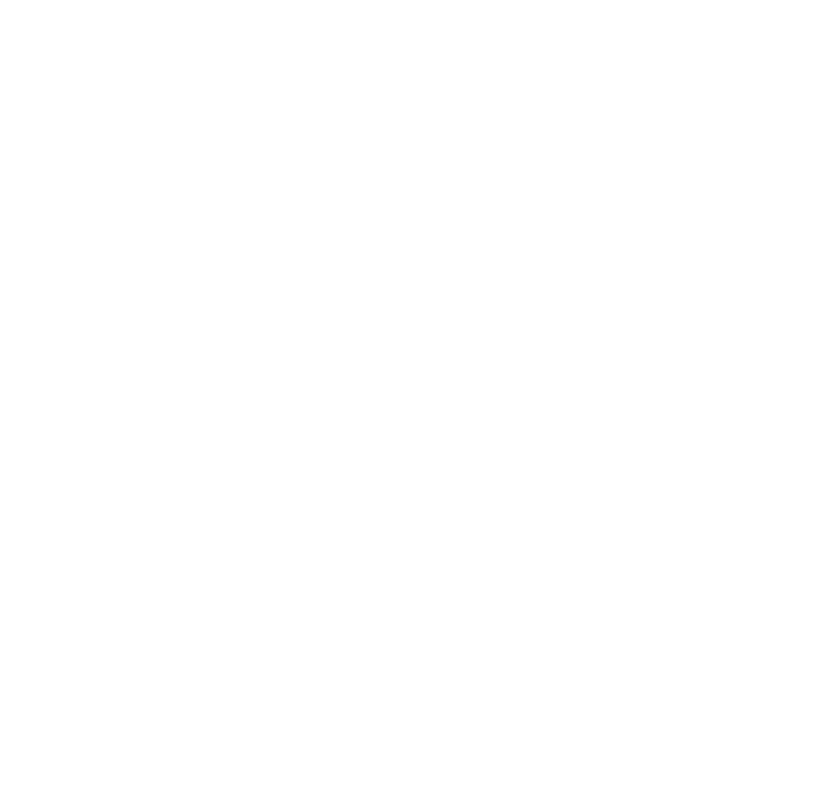
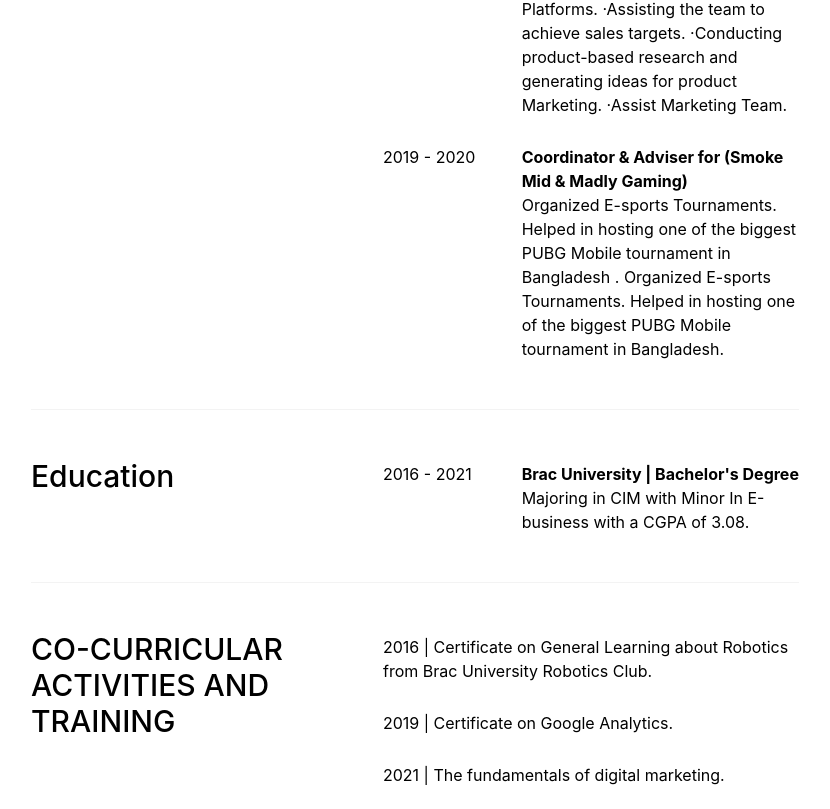
Before and after one commit to Navid101/rifatportfolio, a Next.js app: page /resume in a window 1280 px wide. Shown: the part 891-1700 px from the top of the page, without its empty margins (225-1055 px from the left). Before the commit the page ends 800 px from the top, so only its background shows below. Built offline with nearby package versions, Linux system fonts and the light colour scheme.

Commit message:
resume desktop done

```diff
--- /dev/null
+++ b/components/ResumeContent.jsx
@@ -0,0 +1,29 @@
+import React from 'react'
+
+const ResumeContent = ({time,subject,description}) => {
+
+
+        if(subject){
+            return(
+                <div className="grid grid-cols-3 pt-1">
+                    <span className=''>{time}</span>
+                    <div className="w-full col-span-2">
+                        <h1 className='font-bold'>{subject}</h1>
+                        <h1 className=''>{description}</h1>
+                    </div>
+                </div>
+            )
+        }else{
+            return (
+                <div className="grid grid-cols-1 pt-1">
+                    <div className="flex flex-col space-y-3">
+                        <h1 className=''>{description}</h1>
+                    </div>
+                </div>
+            )
+        }
+
+
+}
+
+export default ResumeContent
--- /dev/null
+++ b/components/ResumeItem.jsx
@@ -0,0 +1,19 @@
+import React from 'react'
+import ResumeContent from './ResumeContent'
+
+const ResumeItem = ({title, content}) => {
+  return (
+    <div className='grid grid-cols-3 space-x-24 w-full'>
+        <h1 className='text-3xl font-medium w-full'>{title}</h1>
+        <div className="flex flex-col items-start space-y-6 col-span-2">
+            {content && content.map((item,index)=>{
+                return(
+                    <ResumeContent key={index} time={item.time} subject={item.subject} description={item.description}></ResumeContent>
+                )
+            })}
+        </div>
+    </div>
+  )
+}
+
+export default ResumeItem
--- a/pages/resume.jsx
+++ b/pages/resume.jsx
@@ -1,4 +1,5 @@
 import React from 'react'
+import ResumeItem from '../components/ResumeItem'
 
 const resume = () => {
   const data = [
@@ -52,10 +53,16 @@
     }
   ]
   return (
-    <div className='container px-8 md:px-[295px] m-auto space-y-6 flex flex-col items-center md:items-start py-8 md:py-28'>
-        <p className='text-3xl md:text-4xl font-medium'>Resume</p>
-
-
+    <div className='container px-64 m-auto space-y-12 flex flex-col items-center md:items-start py-8 md:py-28'>
+        <p className='text-3xl md:text-5xl font-medium'>Resume</p>
+        {data.map((item,index)=>{
+          return (
+            <>
+            <ResumeItem key={index} title={item.title} content={item.content}></ResumeItem>
+            <span className='w-full h-[1px] bg-lightGray '></span>
+            </>
+          )
+        })}
     </div>
   )
 }
```
